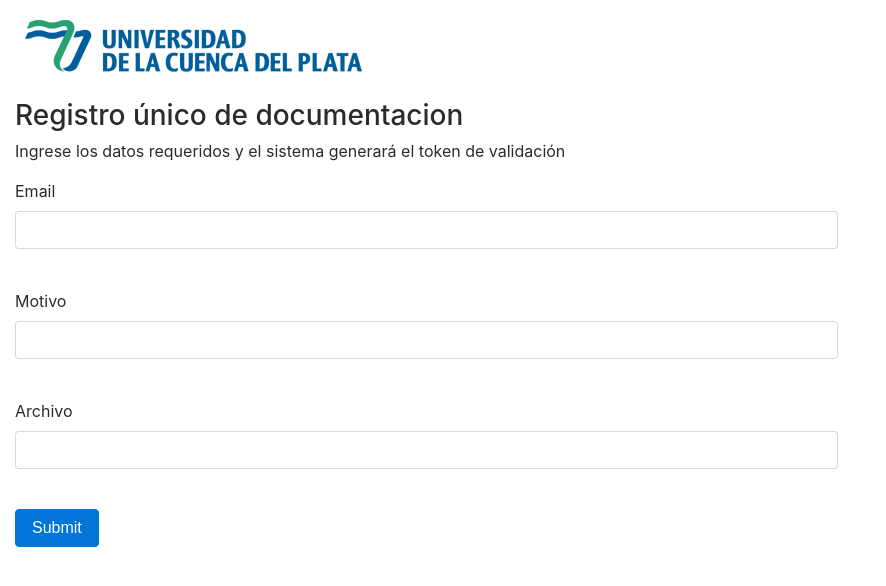
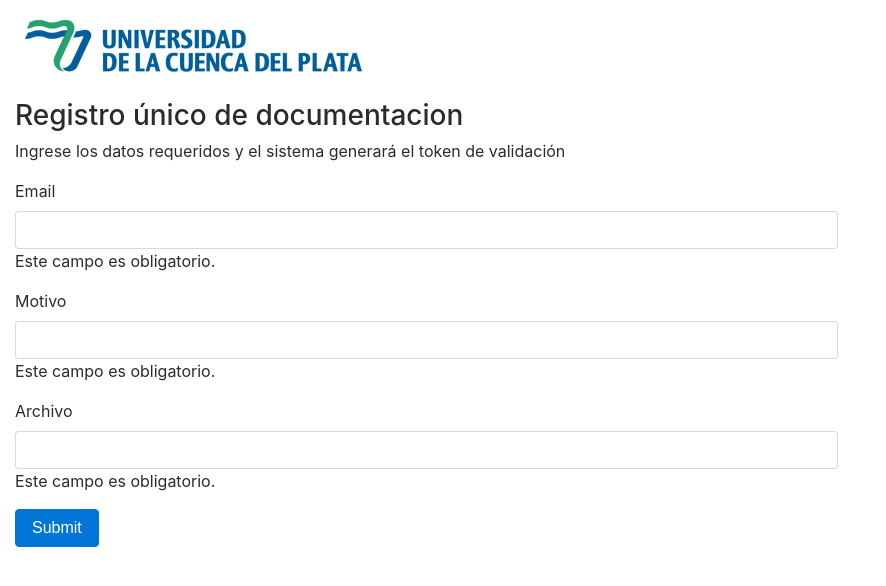
Before and after one commit to jcblan/Blockchain-TPIntegrador, a Flask app: page /registrar in a window 1280 px wide. Shown: the top 586 px of the page, without its empty margins (0-886 px from the left). Run offline with Flask 2, Linux system fonts and the light colour scheme; some libraries are stand-ins or nearby versions.

Commit message:
fix caso de prueba

```diff
--- a/templates/registrar.html
+++ b/templates/registrar.html
@@ -26,33 +26,30 @@
 			</p>
 			<div class="row">
 				<div class="col-md-8">
-					<form role="form" action="{{ url_for('registro') }}" method="POST">
+					<form role="form" action="{{ url_for('registro') }}" method="POST" class="was-validated">
 						<div class="form-group" >
 
 							<label for="email">
 								Email
 							</label>
-							<input type="text" class="form-control" id="email" name="email">
-							<label for="mensaje1">
-							</label>
+							<input type="text" class="form-control" id="email" name="email"  required>
+							<div class="invalid-feedback">Este campo es obligatorio.</div>
 						</div>
 						<div class="form-group">
 
 							<label for="motivo">
 								Motivo
 							</label>
-							<input type="text" class="form-control" id="motivo" name="motivo">
-							<label for="mensaje2">
-							</label>
+							<input type="text" class="form-control" id="motivo" name="motivo" required>
+							<div class="invalid-feedback">Este campo es obligatorio.</div>
 						</div>
 						<div class="form-group">
 
 							<label for="archivo">
 								Archivo
 							</label>
-							<input type="text" class="form-control" id="archivo" name="archivo">
-							<label for="mensaje3">
-							</label>
+							<input type="text" class="form-control" id="archivo" name="archivo"  required>
+							<div class="invalid-feedback">Este campo es obligatorio.</div>
 						</div>
 						<button type="submit" class="btn btn-primary">
 							Submit
--- a/templates/registro completo.html
+++ b/templates/registro completo.html
@@ -39,8 +39,7 @@
 							<label for="hash">
 								Codigo de validación: {{ hash }}
 							</label>
-                            <!-- Cambiar clase, y poner contenido -->
-                            <input type="text" class="form-control" id="archivo">
+
 						</div>
 					</form>
 				</div>
```
Also changed, not shown: tests/playwrighttest.py (+2 -2 lines).
